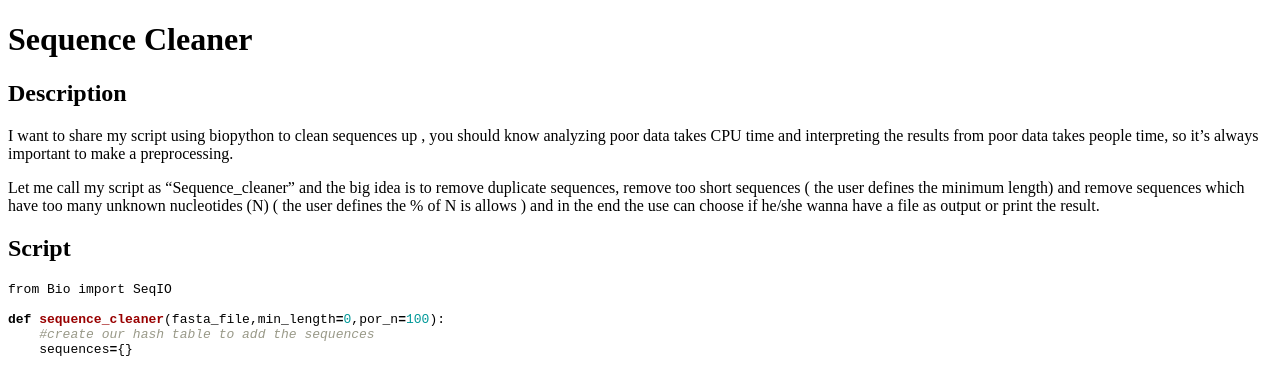
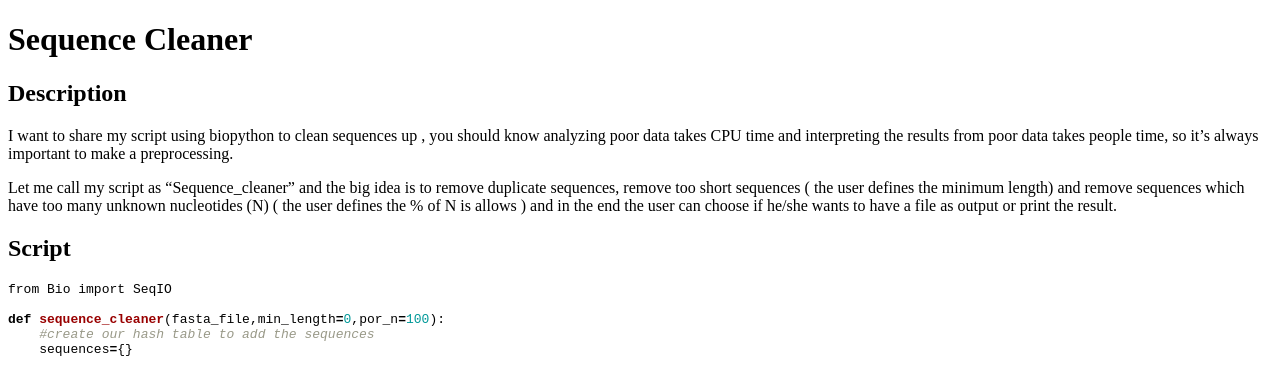
Before and after one commit to biopython/biopython.github.io, a Jekyll site: the page built from wiki/Sequence_Cleaner.md, in a window 1280 px wide. Shown: the top 372 px of the page. Built offline with Jekyll 4.4.1, drawn with Linux system fonts in a browser that asks for light colours.

Commit message:
/* Description */

```diff
--- a/wiki/Sequence_Cleaner.md
+++ b/wiki/Sequence_Cleaner.md
@@ -16,7 +16,7 @@ Let me call my script as “Sequence\_cleaner” and the big idea is to
 remove duplicate sequences, remove too short sequences ( the user
 defines the minimum length) and remove sequences which have too many
 unknown nucleotides (N) ( the user defines the % of N is allows ) and in
-the end the use can choose if he/she wanna have a file as output or
+the end the user can choose if he/she wants to have a file as output or
 print the result.
 
 Script
```
Also changed, not shown: 1 other file.
